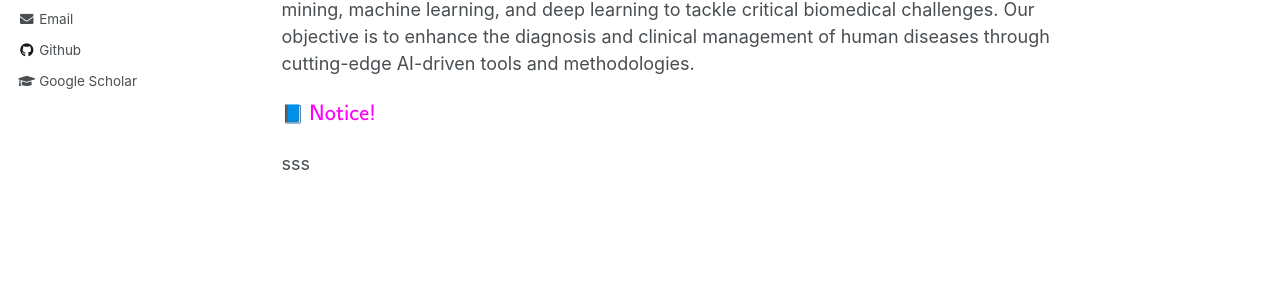
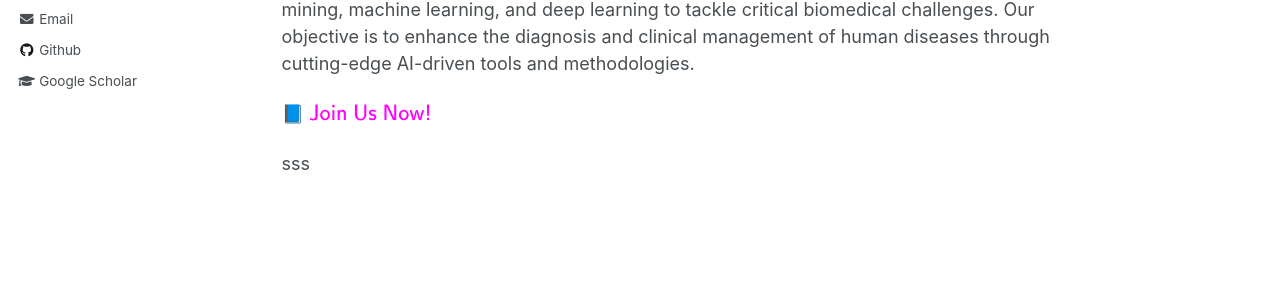
Before and after one commit to shiminxst/shiminxst.github.io, a Jekyll site: the page built from _pages/about.md, in a window 1280 px wide. Shown: the part 422-716 px from the top of the page. Built offline with Jekyll 4.4.1, drawn with Linux system fonts in a browser that asks for light colours; formulas are drawn with MathJax 3.

Commit message:
Update about.md

```diff
--- a/_pages/about.md
+++ b/_pages/about.md
@@ -15,7 +15,7 @@ I joined the University of Louisiana at Lafayette as an Assistant Professor in 2
 
 Our lab is dedicated to the interdisciplinary study of artificial intelligence (AI) and biomedicine. We focus on utilizing advanced computational techniques such as data mining, machine learning, and deep learning to tackle critical biomedical challenges. Our objective is to enhance the diagnosis and clinical management of human diseases through cutting-edge AI-driven tools and methodologies.
 
-&#x1F4D8; $\textcolor{magenta}{\textsf{Notice!}}$
+&#x1F4D8; $\textcolor{magenta}{\textsf{Join Us Now!}}$
 
 sss
 
```
